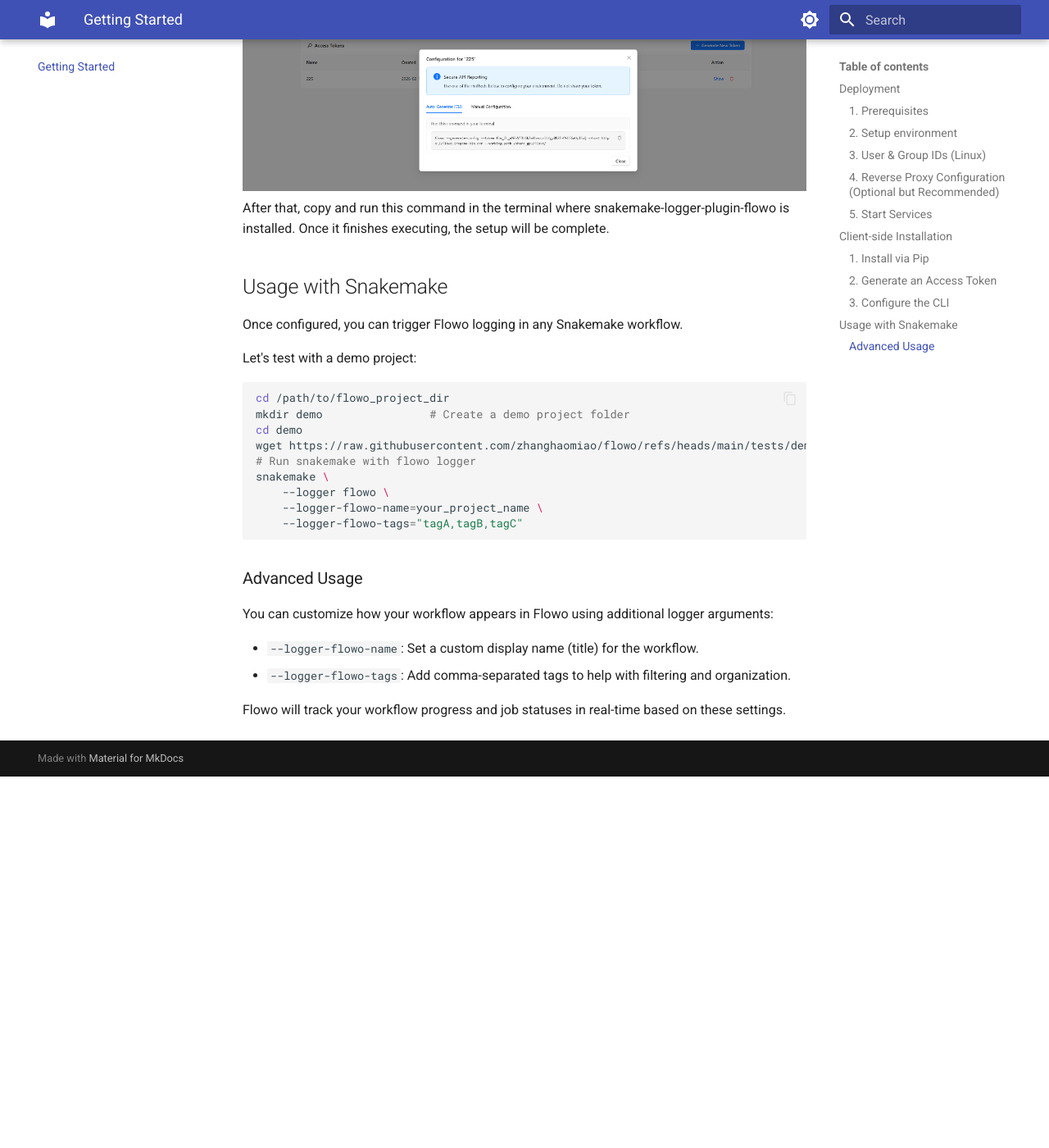
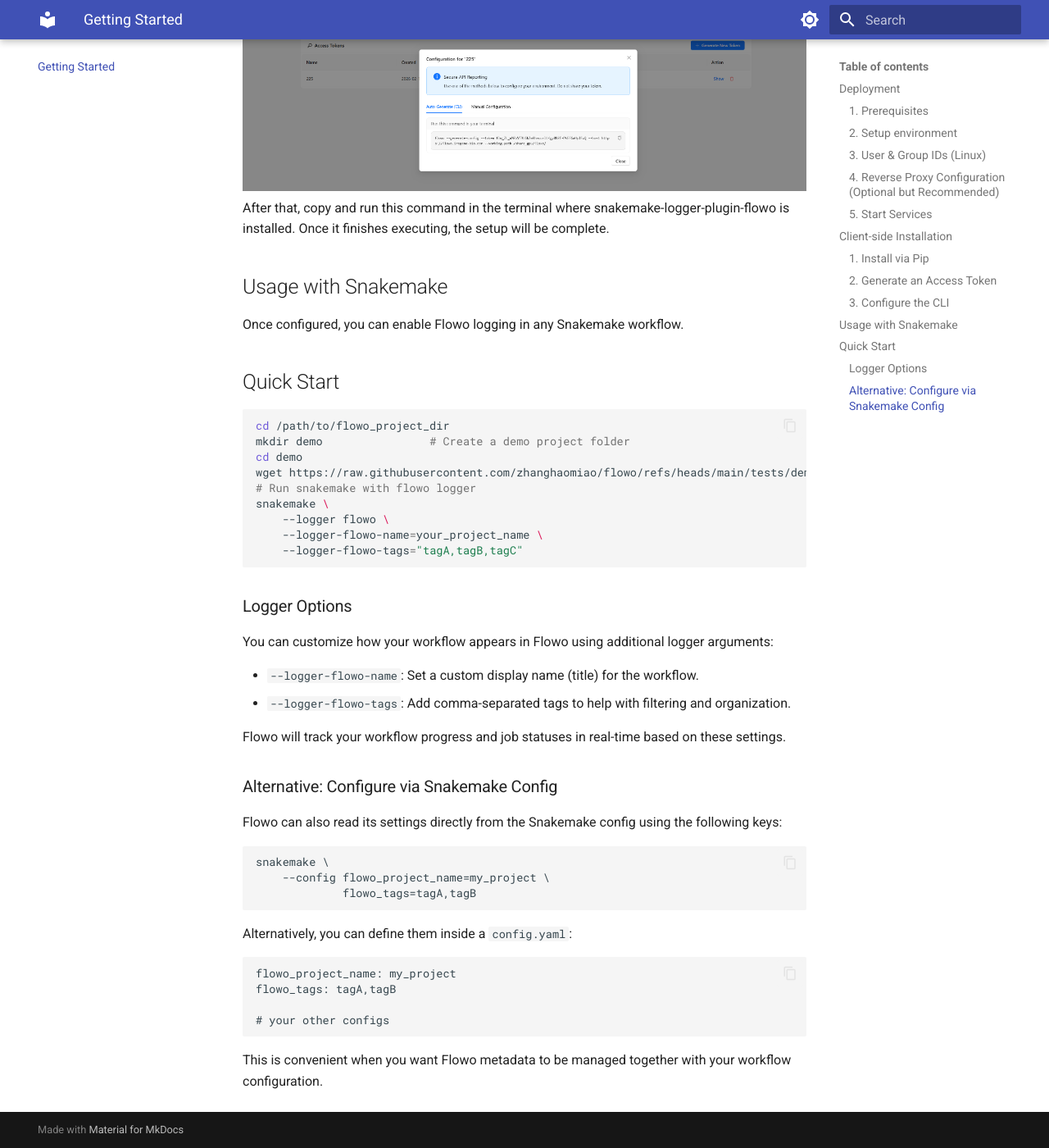
Before and after one commit to zhanghaomiao/flowo, an MkDocs documentation site: the page built from docs/getting-started.md, in a window 1280 px wide and 1400 px high, scrolled down 3319 px. Shown: the whole window at 82% size. Built offline with MkDocs 1.6.1 and Material for MkDocs 9.7.7, drawn with Linux system fonts in a browser that asks for light colours; before the commit the page ends 4266 px from its top, so only the background shows below that.

Commit message:
docs: update getting started guide with usage examples and configuration options for Flowo logging

````diff
--- a/docs/getting-started.md
+++ b/docs/getting-started.md
@@ -106,9 +106,9 @@ After that, copy and run this command in the terminal where snakemake-logger-plu
 
 ## Usage with Snakemake
 
-Once configured, you can trigger Flowo logging in any Snakemake workflow.
+Once configured, you can enable Flowo logging in any Snakemake workflow.
 
-Let's test with a demo project:
+## Quick Start
 
 ```bash
 cd /path/to/flowo_project_dir
@@ -122,7 +122,7 @@ snakemake \
     --logger-flowo-tags="tagA,tagB,tagC"
 ```
 
-### Advanced Usage
+### Logger Options
 
 You can customize how your workflow appears in Flowo using additional logger arguments:
 
@@ -130,3 +130,19 @@ You can customize how your workflow appears in Flowo using additional logger arg
 - `--logger-flowo-tags`: Add comma-separated tags to help with filtering and organization.
 
 Flowo will track your workflow progress and job statuses in real-time based on these settings.
+
+### Alternative: Configure via Snakemake Config
+Flowo can also read its settings directly from the Snakemake config using the following keys:
+```
+snakemake \
+    --config flowo_project_name=my_project \
+             flowo_tags=tagA,tagB
+```
+Alternatively, you can define them inside a `config.yaml`:
+```
+flowo_project_name: my_project
+flowo_tags: tagA,tagB
+
+# your other configs
+```
+This is convenient when you want Flowo metadata to be managed together with your workflow configuration.
````
